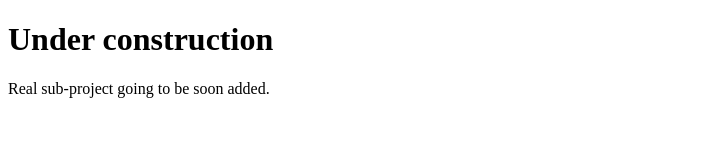
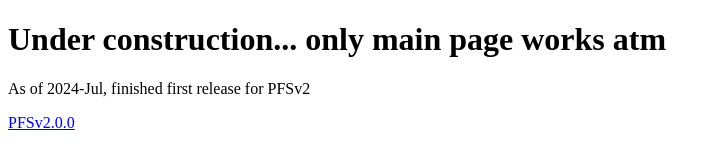
Before and after one commit to jamisuni/jamisuni.github.io, a plain HTML site: page index.html in a window 1280 px wide. Shown: the whole page, without its empty margins (0-721 px from the left). Drawn offline with Linux system fonts and the light colour scheme.

Commit message:
Update index.html

```diff
--- a/index.html
+++ b/index.html
@@ -6,7 +6,8 @@
     <title>My Simple Page</title>
 </head>
 <body>
-    <h1>Under construction</h1>
-    <p>Real sub-project going to be soon added.</p>
+    <h1>Under construction... only main page works atm</h1>
+    <p>As of 2024-Jul, finished first release for PFSv2</p>
+    <a href="https://jamisuni.github.io/portfoliostalker/">PFSv2.0.0</a>
 </body>
 </html>
```
